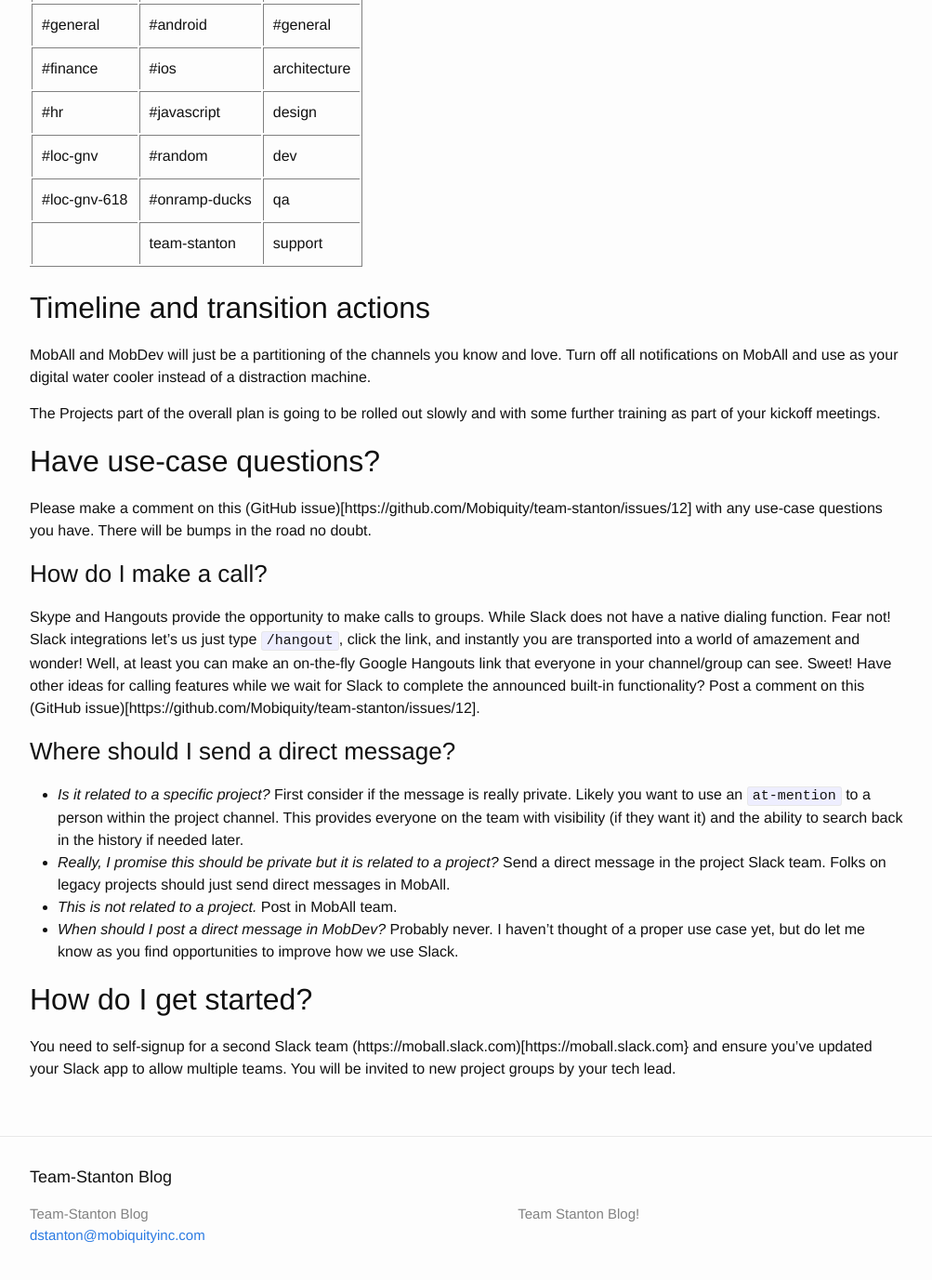
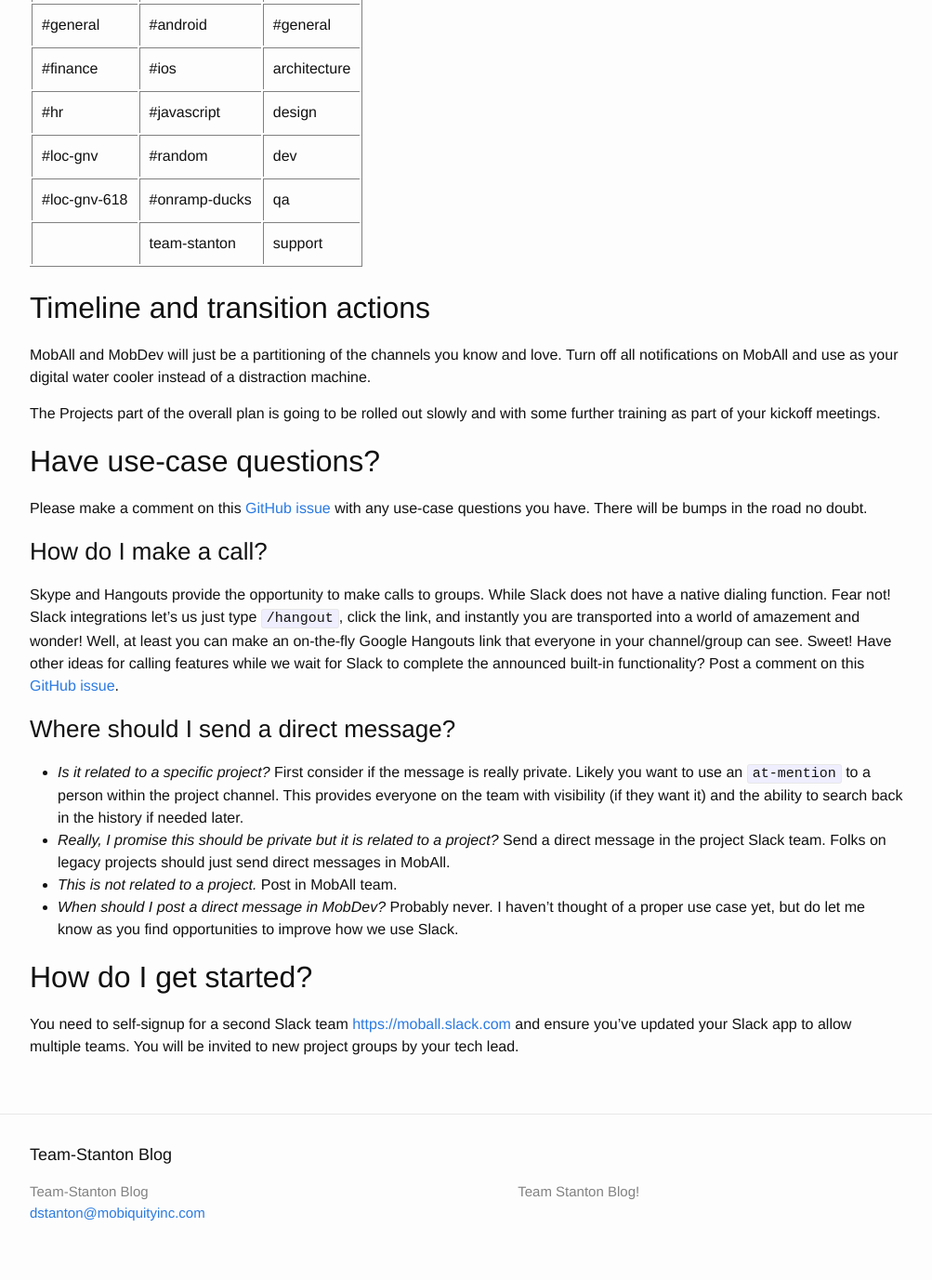
Before and after one commit to ajcrites/team-stanton, a Jekyll site: the page built from _posts/2015-03-03-slack-teams.markdown, in a window 1280 px wide and 1400 px high, scrolled down 1685 px. Shown: the top 1377 px of the window at 93% size, without its empty margins (138-1141 px from the left). Built offline with Jekyll 4.4.1, drawn with Linux system fonts in a browser that asks for light colours; some of the changed text lies outside the part shown.

Commit message:
Update 2015-03-03-slack-teams.markdown

```diff
--- a/_posts/2015-03-03-slack-teams.markdown
+++ b/_posts/2015-03-03-slack-teams.markdown
@@ -6,7 +6,7 @@
 author: gotoplanb
 ---
 
-tl;dr You need to self-signup for a second Slack team (https://moball.slack.com)[https://moball.slack.com} and ensure you've updated your Slack app to allow multiple teams. Location and HR channels migrate to MobAll. We keep MobDev for platform channels and existing project groups. You will be invited to new project groups by your tech lead.
+tl;dr You need to self-signup for a second Slack team [https://moball.slack.com](https://moball.slack.com) and ensure you've updated your Slack app to allow multiple teams. Location and HR channels migrate to MobAll. We keep MobDev for platform channels and existing project groups. You will be invited to new project groups by your tech lead.
 
 ## The challenges
 
@@ -69,11 +69,11 @@
 
 ## Have use-case questions?
 
-Please make a comment on this (GitHub issue)[https://github.com/Mobiquity/team-stanton/issues/12] with any use-case questions you have. There will be bumps in the road no doubt.
+Please make a comment on this [GitHub issue](https://github.com/Mobiquity/team-stanton/issues/12) with any use-case questions you have. There will be bumps in the road no doubt.
 
 ### How do I make a call?
 
-Skype and Hangouts provide the opportunity to make calls to groups. While Slack does not have a native dialing function. Fear not! Slack integrations let's us just type `/hangout`, click the link, and instantly you are transported into a world of amazement and wonder! Well, at least you can make an on-the-fly Google Hangouts link that everyone in your channel/group can see. Sweet! Have other ideas for calling features while we wait for Slack to complete the announced built-in functionality? Post a comment on this (GitHub issue)[https://github.com/Mobiquity/team-stanton/issues/12].
+Skype and Hangouts provide the opportunity to make calls to groups. While Slack does not have a native dialing function. Fear not! Slack integrations let's us just type `/hangout`, click the link, and instantly you are transported into a world of amazement and wonder! Well, at least you can make an on-the-fly Google Hangouts link that everyone in your channel/group can see. Sweet! Have other ideas for calling features while we wait for Slack to complete the announced built-in functionality? Post a comment on this [GitHub issue](https://github.com/Mobiquity/team-stanton/issues/12).
 
 ### Where should I send a direct message?
 
@@ -84,4 +84,4 @@
 
 ## How do I get started?
 
-You need to self-signup for a second Slack team (https://moball.slack.com)[https://moball.slack.com} and ensure you've updated your Slack app to allow multiple teams. You will be invited to new project groups by your tech lead.
+You need to self-signup for a second Slack team [https://moball.slack.com](https://moball.slack.com) and ensure you've updated your Slack app to allow multiple teams. You will be invited to new project groups by your tech lead.
```
